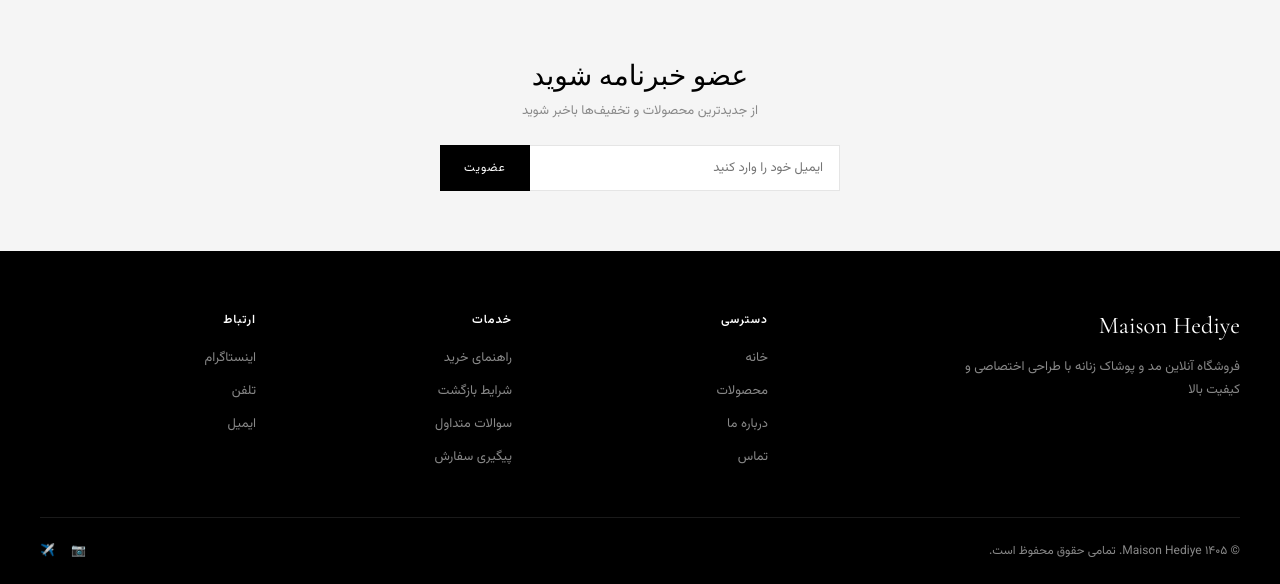
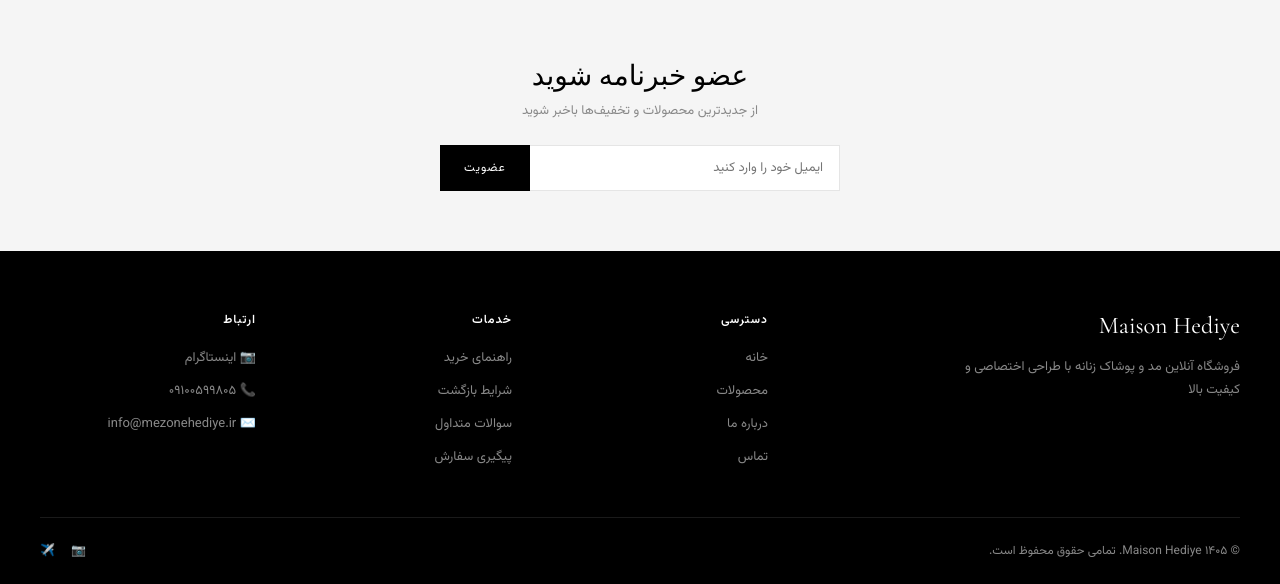
Before and after one commit to matinhermes/mazoun-hediye, a Flask app: page / in a window 1280 px wide. Shown: the part 4570-5154 px from the top of the page. Run offline with Flask 3, Linux system fonts and the light colour scheme; data comes from the database, SQL or seed files in the repository.

Commit message:
fix: لوگو + اینستا/تلفن + مرتب‌سازی

```diff
--- a/templates/index.html
+++ b/templates/index.html
@@ -140,7 +140,7 @@ img{max-width:100%;display:block}
 </head>
 <body>
 
-<div class="ann">ارسال رایگان بالای ۵۰۰ هزار تومان</div>
+<div class="ann" style="display:flex;justify-content:space-between;padding:8px 40px"><span>ارسال رایگان بالای ۵۰۰ هزار تومان</span><span>📷 @mezonehediye.qom | 📞 ۰۹۱۰۰۵۹۹۸۰۵</span></div>
 
 <header class="hdr">
 <div class="hdr-top">
@@ -148,7 +148,7 @@ img{max-width:100%;display:block}
 <a href="/products" class="hdr-icon">🔍</a>
 </div>
 <div class="hdr-center">
-<a href="/" class="logo-text">Maison Hediye</a>
+<a href="/" style="display:flex;align-items:center;gap:8px"><img src="/static/images/logo.jpg" alt="مزون هدیه" style="height:36px;border-radius:50%"><span class="logo-text">Maison Hediye</span></a>
 </div>
 <div class="hdr-right">
 <a href="/login" class="hdr-icon">👤</a>
@@ -313,9 +313,9 @@ img{max-width:100%;display:block}
 <div>
 <div class="ftr-title">ارتباط</div>
 <ul class="ftr-links">
-<li><a href="https://instagram.com/mezonehediye.qom">اینستاگرام</a></li>
-<li><a href="tel:09100599805">تلفن</a></li>
-<li><a href="mailto:info@mezonehediye.ir">ایمیل</a></li>
+<li><a href="https://instagram.com/mezonehediye.qom">📷 اینستاگرام</a></li>
+<li><a href="tel:09100599805">📞 ۰۹۱۰۰۵۹۹۸۰۵</a></li>
+<li><a href="mailto:info@mezonehediye.ir">✉️ info@mezonehediye.ir</a></li>
 </ul>
 </div>
 </div>
--- a/templates/products.html
+++ b/templates/products.html
@@ -72,7 +72,7 @@ a{color:inherit;text-decoration:none}
 <header class="hdr">
 <div class="hdr-top">
 <div class="hdr-left"><a href="/" class="hdr-icon">🔍</a></div>
-<div class="hdr-center"><a href="/" class="logo-text">Maison Hediye</a></div>
+<div class="hdr-center"><a href="/" style="display:flex;align-items:center;gap:8px"><img src="/static/images/logo.jpg" alt="مزون هدیه" style="height:36px;border-radius:50%"><span class="logo-text">Maison Hediye</span></a></div>
 <div class="hdr-right">
 <a href="/login" class="hdr-icon">👤</a>
 <a href="/cart" class="hdr-icon">🛒</a>
@@ -102,7 +102,7 @@ a{color:inherit;text-decoration:none}
 <input type="text" placeholder="جستجو..." value="{{ current_search }}" id="searchInput">
 <button onclick="doSearch()">🔍</button>
 </div>
-<select onchange="window.location.href='?sort='+this.value+'&category={{ current_category }}'">
+<select onchange="window.location.href='?sort='+this.value+'&category={{ current_category }}&search={{ current_search }}'">
 <option value="default">مرتب‌سازی</option>
 <option value="cheapest">ارزان‌ترین</option>
 <option value="expensive">گران‌ترین</option>
```
